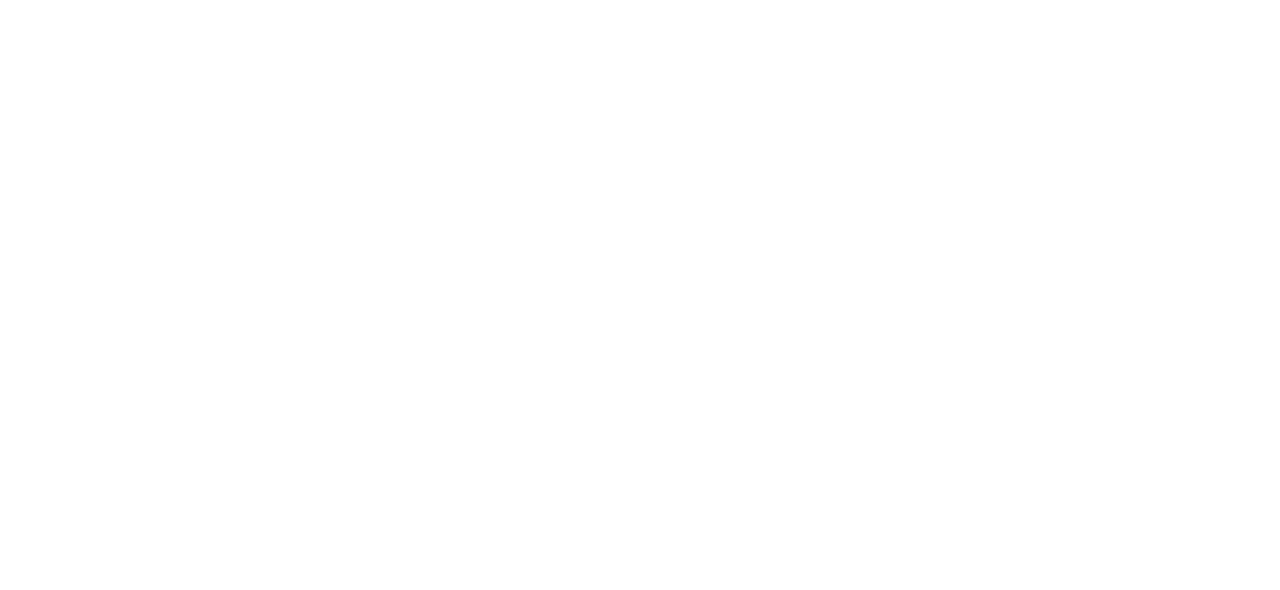
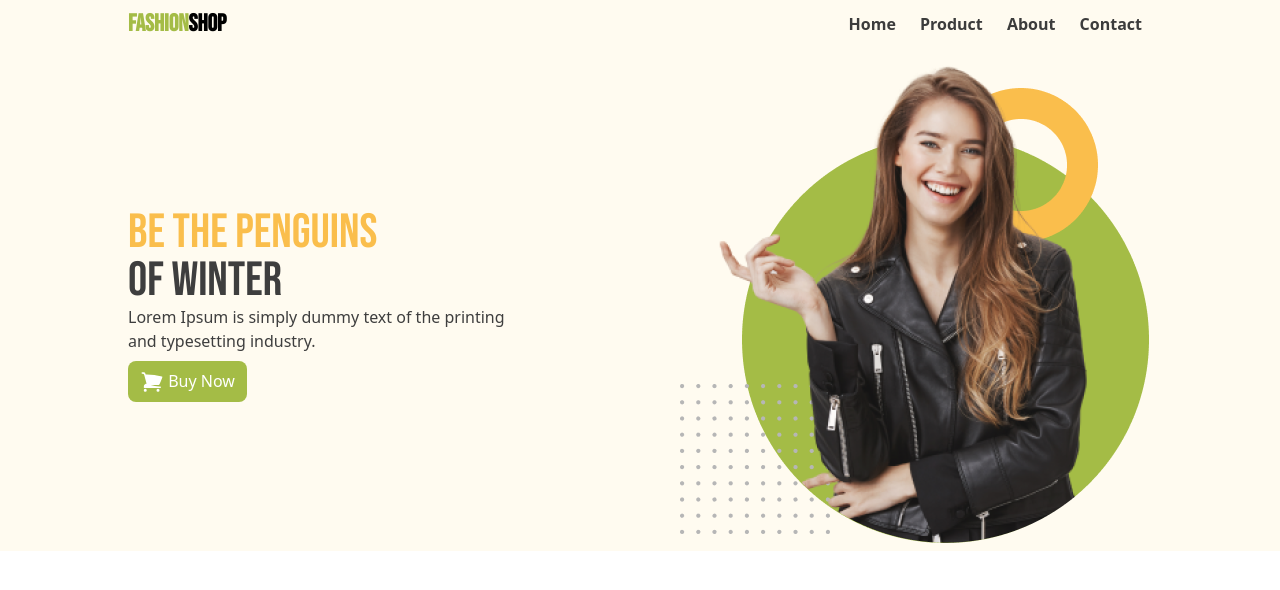
Before and after one commit to sagorcodes/fashion-shop, a plain HTML site: page index.html in a window 1280 px wide. Drawn offline with nearby package versions, Linux system fonts and the light colour scheme.

Commit message:
added header section

```diff
--- a/index.html
+++ b/index.html
@@ -1,26 +1,83 @@
 <!DOCTYPE html>
 <html lang="en">
-<head>
-    <meta charset="UTF-8">
-    <meta name="viewport" content="width=device-width, initial-scale=1.0">
+  <head>
+    <meta charset="UTF-8" />
+    <meta name="viewport" content="width=device-width, initial-scale=1.0" />
     <title>Fashion Shop</title>
     <script src="https://cdn.tailwindcss.com"></script>
-</head>
-<body>
-    <nav>
+    <!-- Bebas Neue font link  -->
+    <link rel="preconnect" href="https://fonts.googleapis.com" />
+    <link rel="preconnect" href="https://fonts.gstatic.com" crossorigin />
+    <link
+      href="https://fonts.googleapis.com/css2?family=Bebas+Neue&display=swap"
+      rel="stylesheet"
+    />
+    <style>
+      .font-bebas {
+        font-family: "Bebas Neue", sans-serif;
+      }
+    </style>
+  </head>
+  <body>
+    <!-- nav section start -->
+    <header class="bg-[#FFFBF0]">
+      <nav
+        class="flex-col items-center md:flex-row lg:flex justify-between items-center md:px-32 py-2 text-center items-center"
+      >
+        <div>
+          <h3 class="text-2xl font-bold font-bebas">
+            <span class="text-[#A4BC46] font-bebas">Fashion</span>Shop
+          </h3>
+        </div>
+        <div class="text-[#3C3C3C] font-semibold">
+          <a class="m-2.5" href="#">Home</a>
+          <a class="m-2.5" href="#">Product</a>
+          <a class="m-2.5" href="#">About</a>
+          <a class="m-2.5" href="#">Contact</a>
+        </div>
+      </nav>
+      <!-- banner section  -->
+      <div
+        class="flex justify-between lg:items-center md:px-32 p-2 flex-col-reverse lg:flex-row"
+      >
+        <div>
+          <h1 class="text-3xl mt-3 md:text-5xl font-bebas text-[#3E3E3E]">
+            <span class="text-[#FABE4C]">Be the Penguins</span><br />
+            of Winter
+          </h1>
+          <p class="text-[#3E3E3E]">
+            Lorem Ipsum is simply dummy text of the printing <br />
+            and typesetting industry.
+          </p>
+          <button
+            class="bg-[#A4BC46] text-[#fff] font-medium rounded-lg py-2 px-3 mt-2"
+          >
+            <svg
+              xmlns="http://www.w3.org/2000/svg"
+              fill="#fff"
+              viewBox="0 0 24 24"
+              stroke-width="1.5"
+              stroke="currentColor"
+              class="w-6 h-6 inline"
+            >
+              <path
+                stroke-linecap="round"
+                stroke-linejoin="round"
+                d="M2.25 3h1.386c.51 0 .955.343 1.087.835l.383 1.437M7.5 14.25a3 3 0 00-3 3h15.75m-12.75-3h11.218c1.121-2.3 2.1-4.684 2.924-7.138a60.114 60.114 0 00-16.536-1.84M7.5 14.25L5.106 5.272M6 20.25a.75.75 0 11-1.5 0 .75.75 0 011.5 0zm12.75 0a.75.75 0 11-1.5 0 .75.75 0 011.5 0z"
+              />
+            </svg>
+            Buy Now
+          </button>
+        </div>
 
-    </nav>
-
-    <header>
-
+        <div class="w-fit">
+          <img src="/images/model.png" alt="" />
+        </div>
+      </div>
     </header>
 
-    <main>
+    <main></main>
 
-    </main>
-
-    <footer>
-
-    </footer>
-</body>
+    <footer></footer>
+  </body>
 </html>
```
